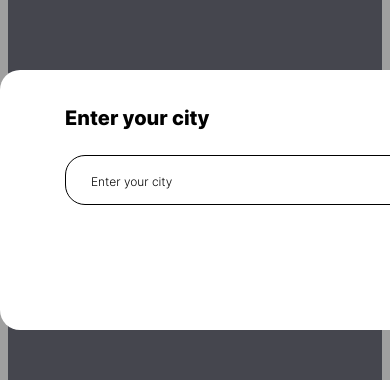
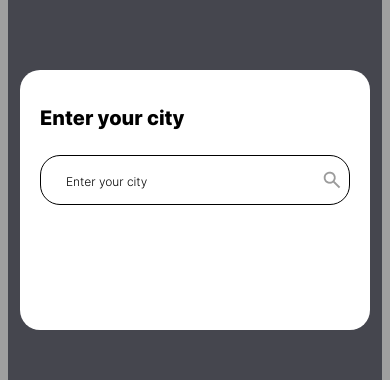
Before and after one commit to Babarica/weather-bestApp, a Vue app: page / in a window 390 px wide. Shown: the part 222-602 px from the top of the page. Built offline with nearby package versions, Linux system fonts and the light colour scheme.

Commit message:
change styles 2

```diff
--- a/src/App.vue
+++ b/src/App.vue
@@ -102,7 +102,7 @@ p {
   .weather-app {
     flex-direction: column;
     min-height: 100vh;
-    max-height: 152vh;
+    max-height: 169vh;
     background: #292b3f;
     justify-content: space-between;
   }
--- a/src/components/UI/WethPop.vue
+++ b/src/components/UI/WethPop.vue
@@ -41,4 +41,19 @@ export default {
     }
   }
 }
+@media (max-width: 620px) {
+  .pop__content {
+    min-width: 400px;
+  }
+}
+@media (max-width: 620px) {
+  .pop__content {
+    padding: 36px 20px 48px 20px;
+  }
+}
+@media (max-width: 620px) {
+  .pop__content {
+    min-width: 310px;
+  }
+}
 </style>
```
Also changed, not shown: 7 other files (tests, documents, lock files or other folders).
